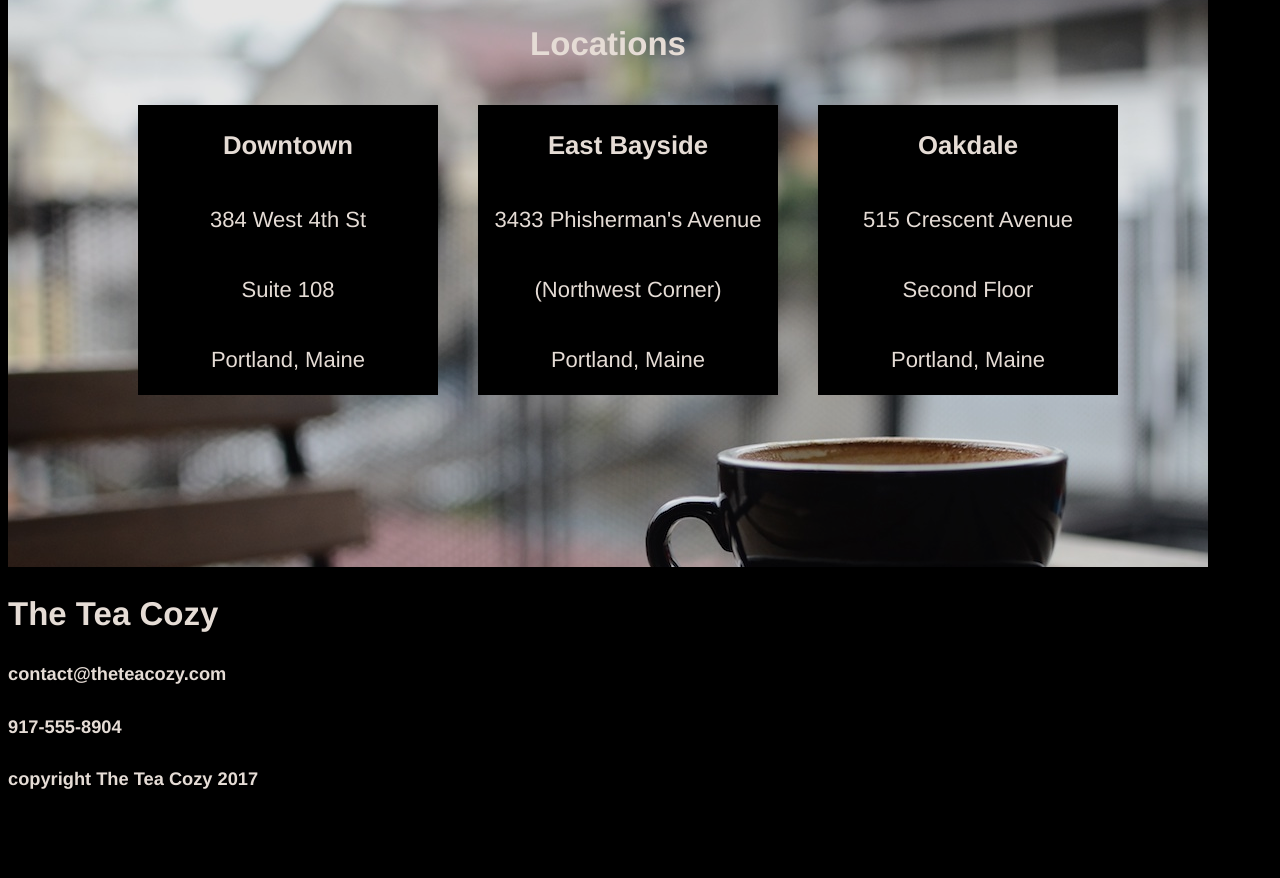
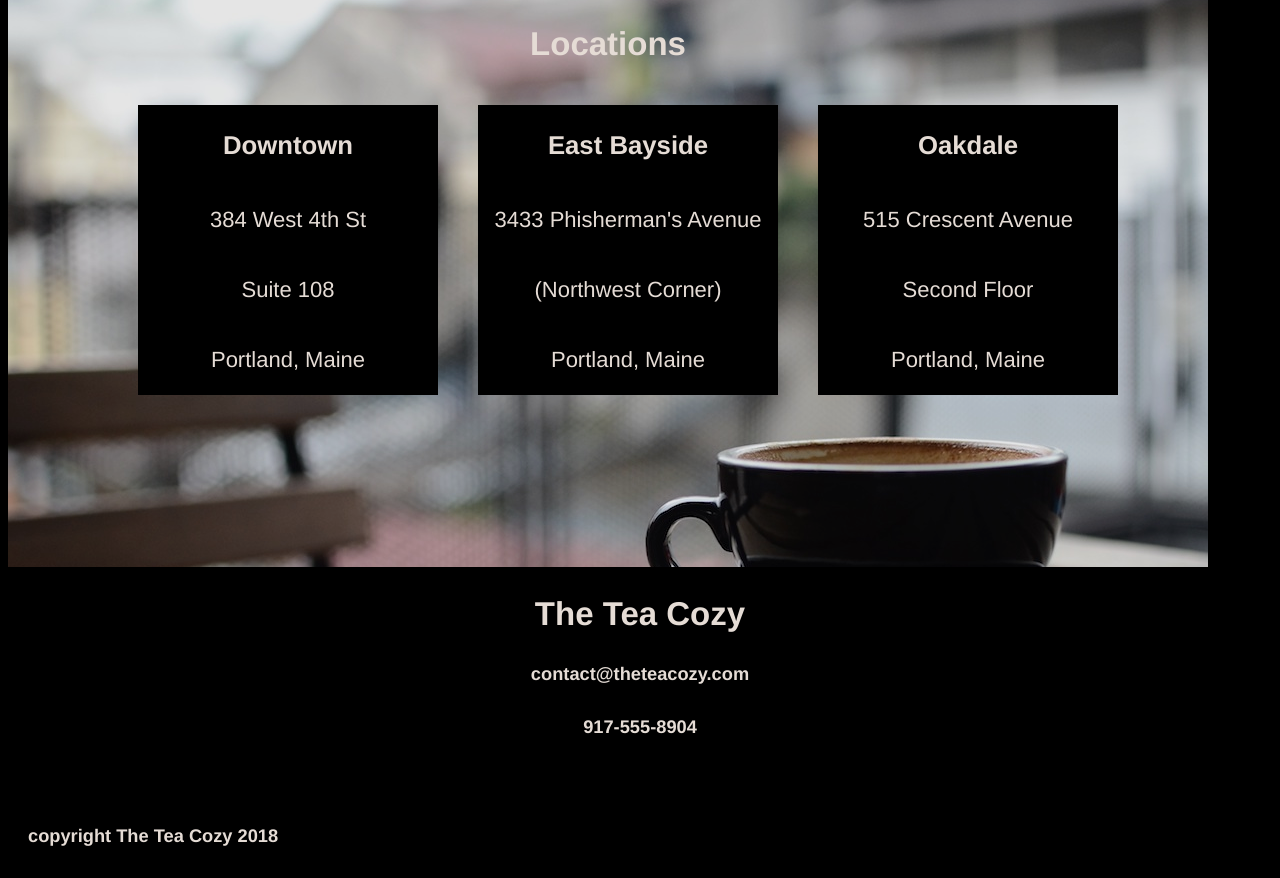
Before and after one commit to J-man20/tea_cozy, a plain HTML site: page index.html in a window 1280 px wide. Shown: the part 1457-2335 px from the top of the page. Before the commit the page ends 2278 px from the top, so only its background shows below. Drawn offline with Linux system fonts and the light colour scheme.

Commit message:
Pretty much finished, just going over small things

```diff
--- a/index.html
+++ b/index.html
@@ -116,7 +116,7 @@
         <h5>917-555-8904</h5>
       </div>
       <div class="copyrights">
-        <h5>copyright The Tea Cozy 2017</h5>
+        <h5>copyright The Tea Cozy 2018</h5>
       </div>
     </div> <!--End of footer -->
 
--- a/resources/css/style.css
+++ b/resources/css/style.css
@@ -161,9 +161,6 @@ body{
 
 .downtown, .bayside, .oakdale{
   background-color: black;
-  display: flex;
-  justify-content: center;
-  align-items: center;
   margin-top: 15px;
   margin-left: 40px;
   width:300px;
@@ -178,3 +175,12 @@ body{
 }
 
 /*Footer */
+.info{
+  text-align: center;
+  height: 200px;
+}
+
+.copyrights{
+  text-align: left;
+  margin-left: 20px;
+}
```
